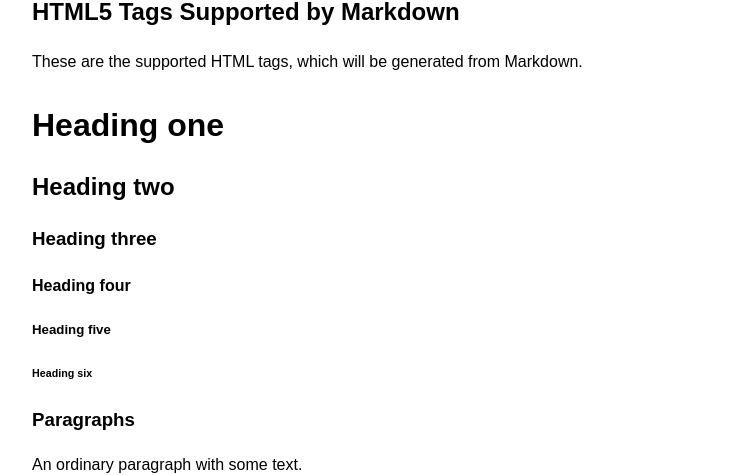
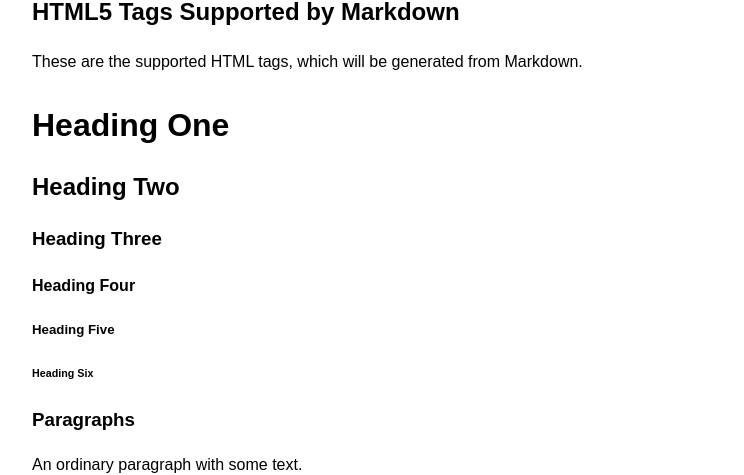
Before and after one commit to michaelnordmeyer/jekyll-theme-nix, a Jekyll site: the page built from _posts/2023-01-01-markdown-to-html-test.md, in a window 1280 px wide and 900 px high. Shown: the part 227-702 px from the top of the window, without its empty margins (264-1008 px from the left). Built offline with Jekyll 4.4.1, drawn with Linux system fonts in a browser that asks for light colours.

Commit message:
Fixes docs

```diff
--- a/_posts/2023-01-01-markdown-to-html-test.md
+++ b/_posts/2023-01-01-markdown-to-html-test.md
@@ -8,12 +8,12 @@ layout: post
 
 These are the supported HTML tags, which will be generated from Markdown.
 
-# Heading one
-## Heading two
-### Heading three
-#### Heading four
-##### Heading five
-###### Heading six
+# Heading One
+## Heading Two
+### Heading Three
+#### Heading Four
+##### Heading Five
+###### Heading Six
 
 ### Paragraphs
 
```
Also changed, not shown: index.md (+1 -1 lines), README.md, jekyll-theme-nix.gemspec.
